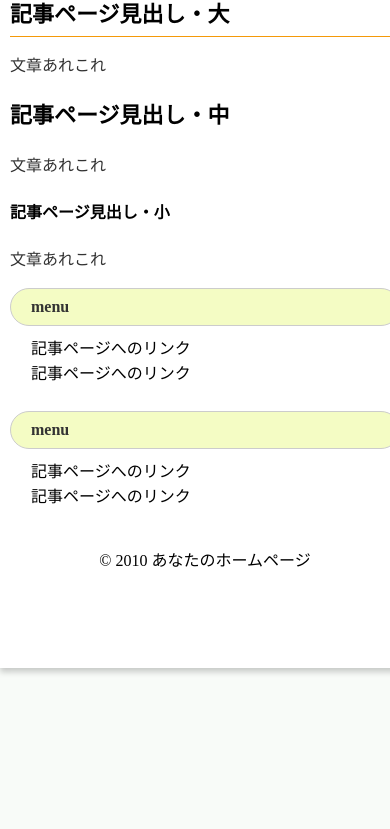
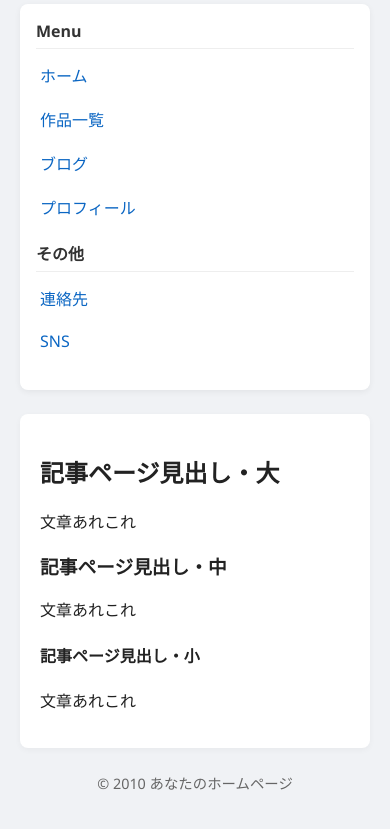
Before and after one commit to Suzuki0007/SuzukiYuuki.github.io, a plain HTML site: page index.html in a window 390 px wide. Shown: the part 108-937 px from the top of the page. Before the commit the page ends 844 px from the top, so only its background shows below. Drawn offline with Linux system fonts and the light colour scheme.

Commit message:
右サイドバー追加

```diff
--- a/index.css
+++ b/index.css
@@ -1,128 +1,207 @@
 @charset "UTF-8";
-header {
-	background: radial-gradient(circle at 99% 99%, #fff 1px, rgba(255, 255, 255, 0) 2px);
-	padding: 0;
-	height: 100px;
+/* 基本レイアウト */
+* {box-sizing: border-box;}
+body {
+  margin: 0;
+  font-family: "Segoe UI", Roboto, "Hiragino Kaku Gothic ProN", "メイリオ", sans-serif;
+  background: #f0f2f5;
+  color: #222;
+  -webkit-font-smoothing: antialiased;
+  /* サイドバー分を確保して本文を右へ寄せる（大画面） */
+  padding-left: 260px;
+  transition: padding-left 0.2s ease;
 }
-body {
-	margin: 0;
-	padding: 0;
-	background-color: #F8FBF8;
-	line-height: 1.6;
+
+#outer {
+  max-width: 1100px;
+  margin: 0 auto;
+  padding: 20px;
 }
-#outer {
-	margin: 0 auto;
-	width: 690px;
-	padding: 0 20px;
-	border-top: 2px solid #7A9837;
-	background-color: #ffff;
-	box-shadow: 0px 4px 6px rgba(0, 0, 0, 0.2);
+
+/* ヘッダー/フッター */
+header, footer {
+  text-align: center;
+  margin-bottom: 16px;
+  position: relative;
 }
-#main {
-	padding: 4px 0 0 0;
+header h1 {margin: 0; font-size: 1.6rem;}
+footer {margin-top: 24px; font-size: 0.9rem; color: #666;}
+
+/* ヘッダー内のトグルボタン（小画面で表示） */
+#sidebarToggle {
+  display: none;
+  position: absolute;
+  left: 8px;
+  top: 50%;
+  transform: translateY(-50%);
+  border: none;
+  background: transparent;
+  font-size: 1.2rem;
+  padding: 6px 8px;
+  cursor: pointer;
 }
-#left {
-	width: 48%;
-	float: left;
+
+/* コンテナ — サイドバーは固定化（DOM内には残るが表示は固定） */
+#container {
+  display: flex;
+  gap: 24px;
+  align-items: flex-start;
 }
-#right {
-	width: 48%;
-	float: right;
+
+/* サイドバー（画面左端に固定） */
+#sidebar {
+  position: fixed;
+  left: 0;
+  top: 0;
+  width: 260px;
+  height: 100vh;
+  background: #ffffff;
+  border-radius: 0 8px 8px 0;
+  padding: 20px 16px;
+  box-shadow: 2px 0 6px rgba(0,0,0,0.06);
+  overflow-y: auto;
+  z-index: 1000;
 }
-ul {
-	margin: 0 0 0 1em;
-	padding: 0;
+
+#sidebar .title {
+  font-weight: 700;
+  margin-bottom: 8px;
+  color: #333;
+  border-bottom: 1px solid #eee;
+  padding-bottom: 6px;
 }
-p {
-	margin: 1em 0;
-	color: #333;
+
+.side-list {
+  list-style: none;
+  padding: 0;
+  margin: 8px 0 16px 0;
 }
-img {
-	max-width: 100%;
-	height: auto;
-	border: 0;
+
+.side-list li {
+  margin: 8px 0;
 }
-hr {
-	border-width: 1px 0 0 0;
-	border-style: solid;
-	border-color: #ccc;
-	height: 1px;
+
+.side-list a {
+  color: #0b66c3;
+  text-decoration: none;
+  display: inline-block;
+  padding: 6px 4px;
+  border-radius: 4px;
 }
-a {
-	font-weight: normal;
-	color: #003366;
+
+.side-list a:hover {
+  background: rgba(11,102,195,0.08);
 }
-h1 {
-	font-size: 24px;
-	padding: 24px 0 0 0;
-	margin: 0;
+
+/* オーバーレイ（小画面用、デフォルト非表示） */
+#sidebarOverlay {
+  display: none;
 }
-h1 a {
-	font-weight: bold;
-	color: #8c0000;
-	text-decoration: none;
+
+/* メインコンテンツ */
+main {
+  flex: 1;
+  background: #ffffff;
+  border-radius: 8px;
+  padding: 20px;
+  box-shadow: 0 2px 6px rgba(0,0,0,0.04);
 }
-h1 a:hover {
-	text-decoration: underline;
+
+/* レスポンシブ: 狭い画面ではオフキャンバスのサイドバーに切替 */
+@media (max-width: 800px) {
+  /* ボディ左余白を解除 */
+  body {
+    padding-left: 0;
+  }
+
+  /* トグルボタンを表示 */
+  #sidebarToggle {
+    display: inline-block;
+  }
+
+  /* コンテンツは縦並びに */
+  #container {
+    flex-direction: column;
+  }
+
+  /* サイドバーはオフキャンバス（デフォルト隠す） */
+  #sidebar {
+    position: fixed;
+    left: 0;
+    top: 0;
+    transform: translateX(-100%);
+    width: 260px;
+    height: 100vh;
+    border-radius: 0 8px 8px 0;
+    padding: 20px 16px;
+    box-shadow: 2px 0 8px rgba(0,0,0,0.12);
+    transition: transform 0.25s ease;
+    will-change: transform;
+  }
+
+  /* ボディにクラスが付いていると表示 */
+  body.sidebar-open #sidebar {
+    transform: translateX(0);
+  }
+
+  /* オーバーレイ表示 */
+  #sidebarOverlay {
+    display: block;
+    position: fixed;
+    inset: 0;
+    background: rgba(0,0,0,0.4);
+    opacity: 0;
+    visibility: hidden;
+    transition: opacity 0.2s ease, visibility 0.2s;
+    z-index: 900;
+  }
+  body.sidebar-open #sidebarOverlay {
+    opacity: 1;
+    visibility: visible;
+  }
+
+  /* サイドバーをコンテンツ内に戻すための外観調整（非固定表示と同様に見せたい場合は無効化） */
+  main {
+    width: 100%;
+  }
 }
-h2 {
-	font-size: 22px;
-	margin: 0;
-	padding: 3px 0 4px 0;
-	border-bottom: 1px solid #F49909;
+
+/* レスポンシブ: 狭い画面ではサイドバーを常に表示する */
+@media (max-width: 800px) {
+  /* ボディ左余白を解除（サイドバーはコンテンツ内に表示） */
+  body {
+    padding-left: 0;
+  }
+
+  /* トグルボタンは非表示にする（常に表示するため不要） */
+  #sidebarToggle {
+    display: none;
+  }
+
+  /* オーバーレイは不要 */
+  #sidebarOverlay {
+    display: none;
+  }
+
+  /* レイアウトは縦並びに */
+  #container {
+    flex-direction: column;
+  }
+
+  /* サイドバーをページフローに戻して全幅表示 */
+  #sidebar {
+    position: static;
+    transform: none;
+    width: 100%;
+    height: auto;
+    border-radius: 8px;
+    padding: 16px;
+    box-shadow: 0 2px 6px rgba(0,0,0,0.06);
+    transition: none;
+  }
+
+  /* メインはその下に来る */
+  main {
+    width: 100%;
+  }
 }
-h3 {
-	font-size: 22px;
-	margin: 0;
-	padding: 3px 0 4px 0;
-}
-.side {
-	padding: 0 0 4px 0;
-}
-.side li {
-	margin-left: 5px;
-	list-style-type: none;
-}
-.side li a {
-	text-decoration: none;
-}
-.side li a:hover {
-	text-decoration: underline;
-}
-.title {
-	box-sizing: border-box;
-	margin: 10px 0;
-	font-weight: bold;
-	padding: 5px 20px;
-	color: #333;
-	background-color: #F4FCC4;
-	border: 1px solid #ccc;
-	border-radius: 20px;
-}
-footer {
-	padding-top: 14px;
-	height: 120px;
-	clear: both;
-	text-align: center;
-}
-footer a {
-	color: #444;
-}
-footer a:hover {
-	color: #003366;
-}
-blockquote {
-	border: 1px solid #ccc;
-	padding: 5px;
-	margin: 10px;
-}
-@media screen and (max-width: 767px) {
-#outer {
-	width: 100%;
-	padding: 0 10px;
-}
-#left, #right {
-	width: 100%;
-	float: none;
-	margin-bottom: 20px;
-}
--- a/index.html
+++ b/index.html
@@ -2,7 +2,7 @@
 <html lang="ja">
 <head>
 <meta charset="UTF-8">
-<title>鈴木　裕稀</title>
+<title>鈴木裕稀のポートフォリオサイト</title>
 <meta name="keywords" content="ページのキーワードA,B,C">
 <meta name="description" content="ページの説明">
 <meta name="viewport" content="width=device-width, initial-scale=1">
@@ -11,8 +11,29 @@
 <body>
 <div id="outer">
   <header>
-<h1>鈴木　裕稀</h1>
+    <button id="sidebarToggle" aria-label="メニュー" aria-expanded="false">☰</button>
+    <h1>鈴木裕稀のポートフォリオサイト</h1>
   </header>
+  <div id="sidebarOverlay" aria-hidden="true"></div>
+
+  <div id="container">
+    <aside id="sidebar">
+      <nav>
+        <div class="title">Menu</div>
+        <ul class="side-list">
+          <li><a href="#">ホーム</a></li>
+          <li><a href="#">作品一覧</a></li>
+          <li><a href="#">ブログ</a></li>
+          <li><a href="#">プロフィール</a></li>
+        </ul>
+        <div class="title">その他</div>
+        <ul class="side-list">
+          <li><a href="#">連絡先</a></li>
+          <li><a href="#">SNS</a></li>
+        </ul>
+      </nav>
+    </aside>
+
     <main>
       <div id="text">
         <h2>記事ページ見出し・大</h2>
@@ -23,28 +44,35 @@
         <p>文章あれこれ</p>
       </div>
     </main>
-<aside>
-<div id="menu">
-<div id="left">
-<div class="title">menu</div>
-<div class="side">
-<ul>
-<li>記事ページへのリンク</li>
-<li>記事ページへのリンク</li>
-</ul>
   </div>
-</div>
-<div id="right">
-<div class="title">menu</div>
-<div class="side">
-<ul>
-<li>記事ページへのリンク</li>
-<li>記事ページへのリンク</li>
-</ul>
-</div>
-</div></div>
-</aside>
+
   <footer>© 2010 あなたのホームページ</footer>
 </div>
+
+<script>
+(function(){
+  const btn = document.getElementById('sidebarToggle');
+  const overlay = document.getElementById('sidebarOverlay');
+
+  function openSidebar() {
+    document.body.classList.add('sidebar-open');
+    btn.setAttribute('aria-expanded', 'true');
+    overlay.setAttribute('aria-hidden', 'false');
+  }
+  function closeSidebar() {
+    document.body.classList.remove('sidebar-open');
+    btn.setAttribute('aria-expanded', 'false');
+    overlay.setAttribute('aria-hidden', 'true');
+  }
+  btn.addEventListener('click', () => {
+    if (document.body.classList.contains('sidebar-open')) closeSidebar();
+    else openSidebar();
+  });
+  overlay.addEventListener('click', closeSidebar);
+  document.addEventListener('keydown', (e) => {
+    if (e.key === 'Escape') closeSidebar();
+  });
+})();
+</script>
 </body>
 </html>
```
Also changed, not shown: 1 other file. Lines whose indentation alone changed are shown as unchanged.
